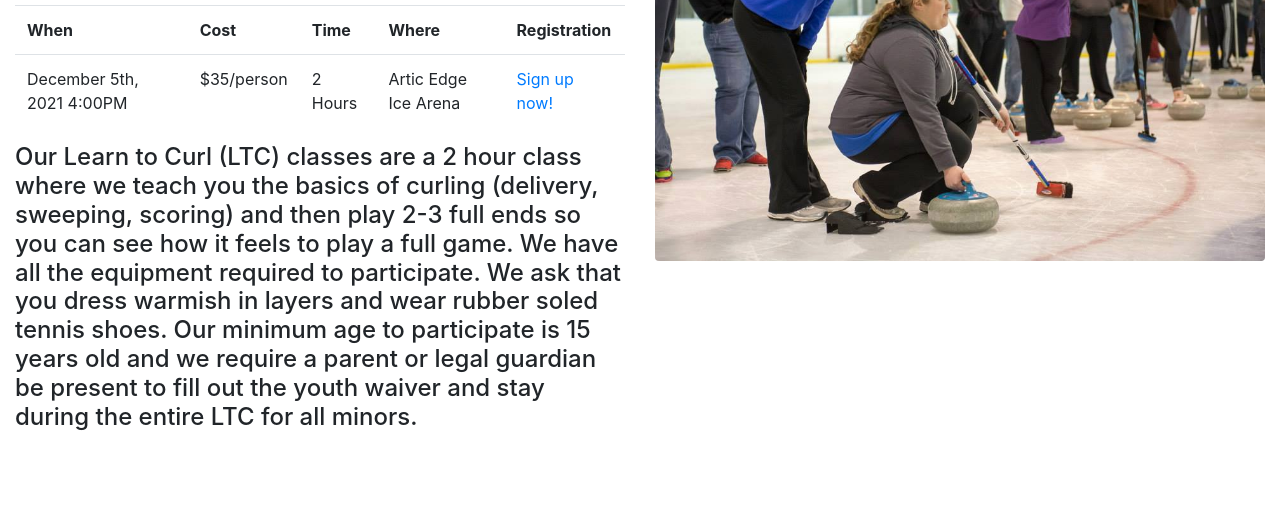
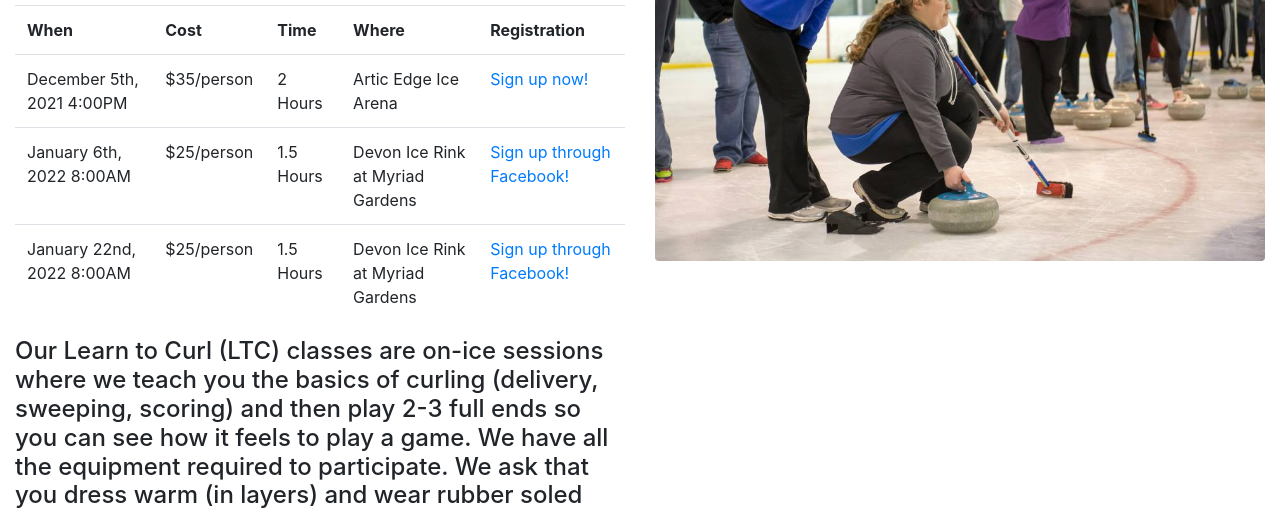
Before and after one commit to ctlewis/OklahomaCurling, a plain HTML site: page learn.html in a window 1280 px wide. Shown: the part 277-789 px from the top of the page. Drawn offline with nearby package versions, Linux system fonts and the light colour scheme.

Commit message:
Remove Banner, Remove COVID Info, Add LTCs

```diff
--- a/Templates/navTemplate.html
+++ b/Templates/navTemplate.html
@@ -30,7 +30,6 @@
           <div class="dropdown-menu" aria-labelledby="navbarDropdown">
             <a class="dropdown-item" href="../schedule.html">Schedule</a>
             <a class="dropdown-item" href="../standings.html">Standings</a>
-            <a class="dropdown-item" href="../resources/releases/COVID19 Protocols.pdf">COVID-19 Protocol</a>
           </div>
         </li>
       </ul>
--- a/learn.html
+++ b/learn.html
@@ -38,10 +38,27 @@
                             <a href="https://ok-curling-club.square.site/product/learn-to-curl/15?cs=true&cst=custom">Sign up now!</a>
                           </td>
                         </tr>
-                      </tbody>
+                        <tr>
+                          <td>January 6th, 2022 8:00AM</td>
+                          <td>$25/person</td>
+                          <td>1.5 Hours</td>
+                          <td>Devon Ice Rink at Myriad Gardens</td>
+                          <td>
+                            <a href="https://fb.me/e/11vqqAO71">Sign up through Facebook!</a>
+                          </td>
+                        </tr>
+                        <tr>
+                          <td>January 22nd, 2022 8:00AM</td>
+                          <td>$25/person</td>
+                          <td>1.5 Hours</td>
+                          <td>Devon Ice Rink at Myriad Gardens</td>
+                          <td>
+                            <a href="https://fb.me/e/11vqqAO71">Sign up through Facebook!</a>
+                          </td>
+                        </tr>
                     </table>
                     <div class="h4">
-                          Our Learn to Curl (LTC) classes are a 2 hour class where we teach you the basics of curling (delivery, sweeping, scoring) and then play 2-3 full ends so you can see how it feels to play a full game. We have all the equipment required to participate. We ask that you dress warmish in layers and wear rubber soled tennis shoes. Our minimum age to participate is 15 years old and we require a parent or legal guardian be present to fill out the youth waiver and stay during the entire LTC for all minors.
+                          Our Learn to Curl (LTC) classes are on-ice sessions where we teach you the basics of curling (delivery, sweeping, scoring) and then play 2-3 full ends so you can see how it feels to play a game. We have all the equipment required to participate. We ask that you dress warm (in layers) and wear rubber soled tennis shoes. Our minimum age to participate is 15 years old and we require a parent or legal guardian be present to fill out the youth waiver and stay during the entire LTC for all minors.
                     </div>
               </div>
               <div class="col-lg-6">
```
Also changed, not shown: index.html (+3 -10 lines).
